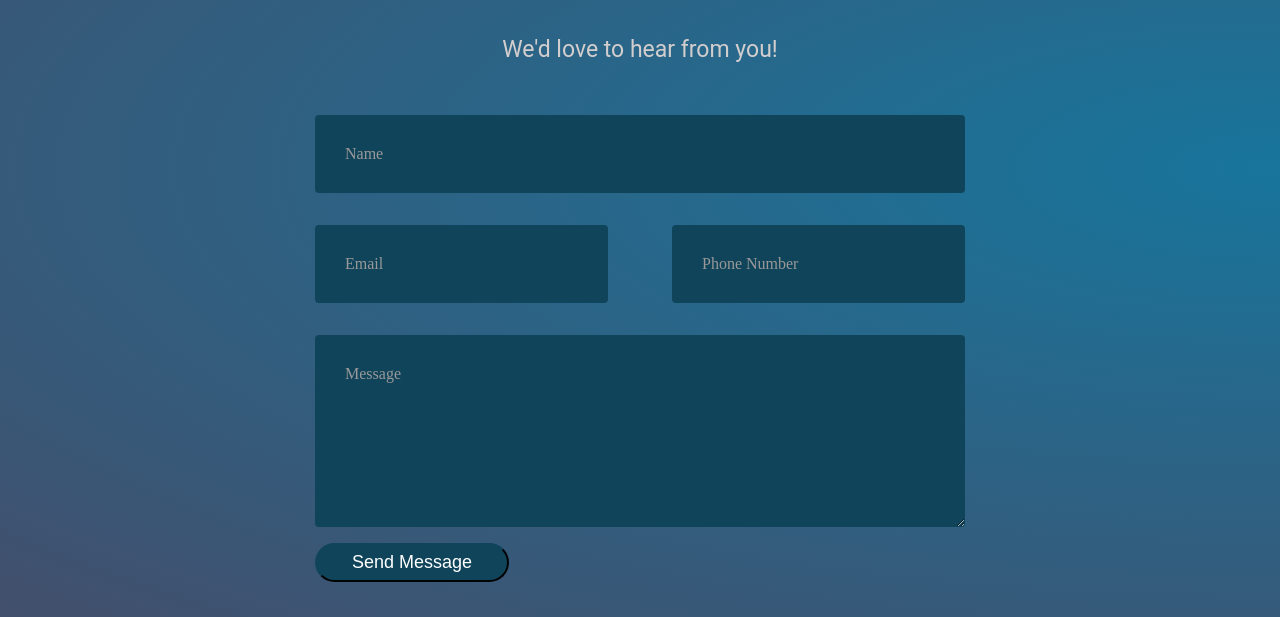
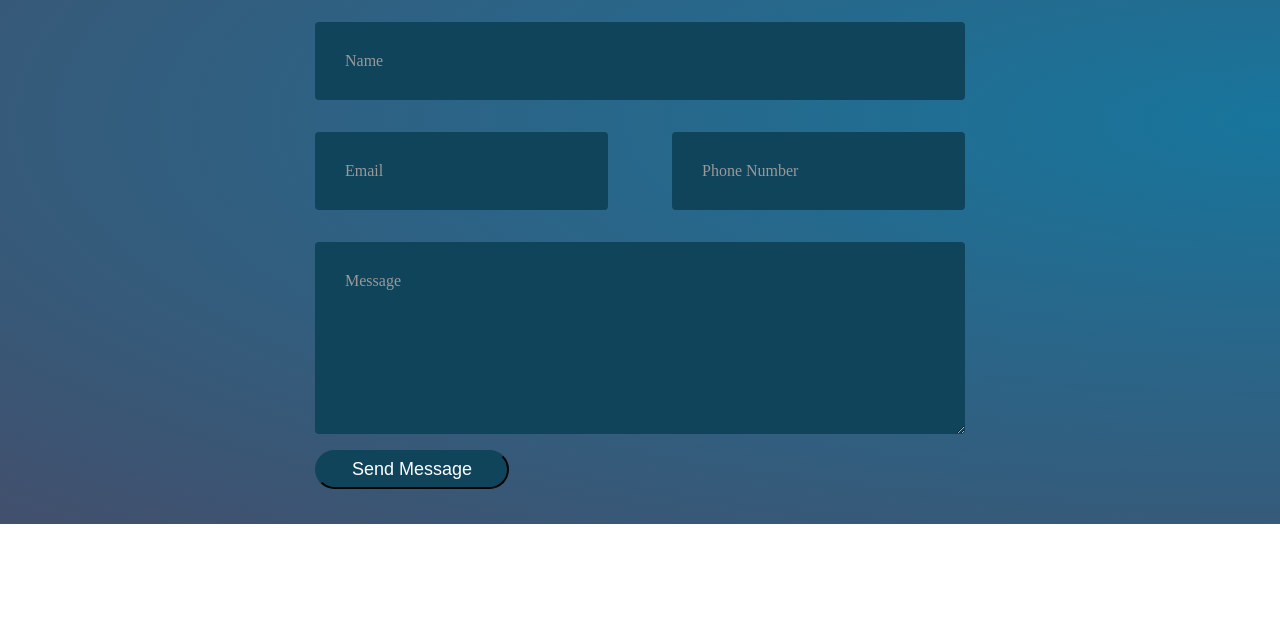
Before and after one commit to abdelwhabkamal/Linked-Item-folders, a plain HTML site: page contact_us/contact.html in a window 1280 px wide. Shown: the part 281-898 px from the top of the page. After the commit the page ends 805 px from the top, so only its background shows below. Drawn offline with Linux system fonts and the light colour scheme.

Commit message:
Update contact.css

```diff
--- a/contact_us/contact.css
+++ b/contact_us/contact.css
@@ -3,7 +3,8 @@ body {
     background: -webkit-radial-gradient(right, rgb(24, 117, 156), rgba(66, 79, 108, 1.0));
     background: -moz-radial-gradient(right, rgb(22, 103, 138), rgba(66, 79, 108, 1.0));
     background: radial-gradient(to left, rgb(23, 109, 146), rgba(66, 79, 108, 1.0));
-    padding-top: 85px;
+    padding-top: 0px;
+    margin:0px;
     }
     .topnav {
         background-color: #333;
```
